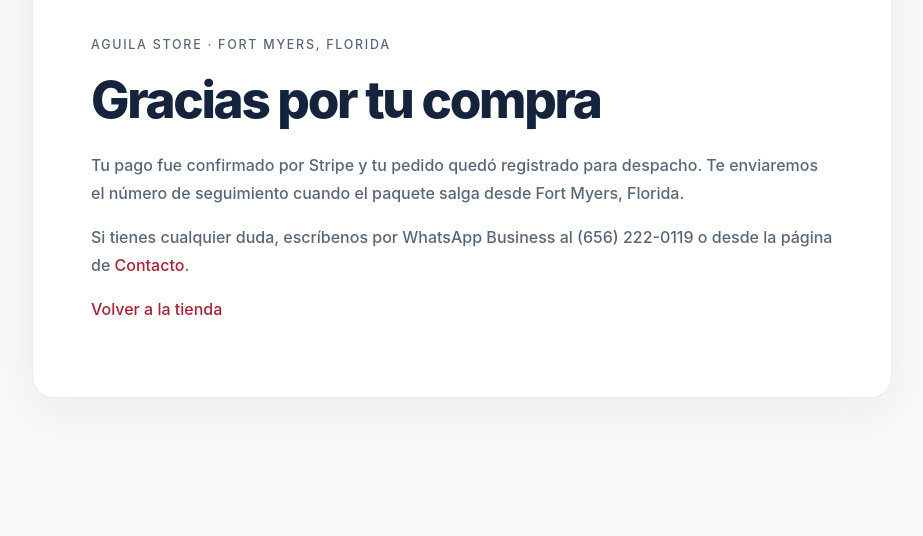
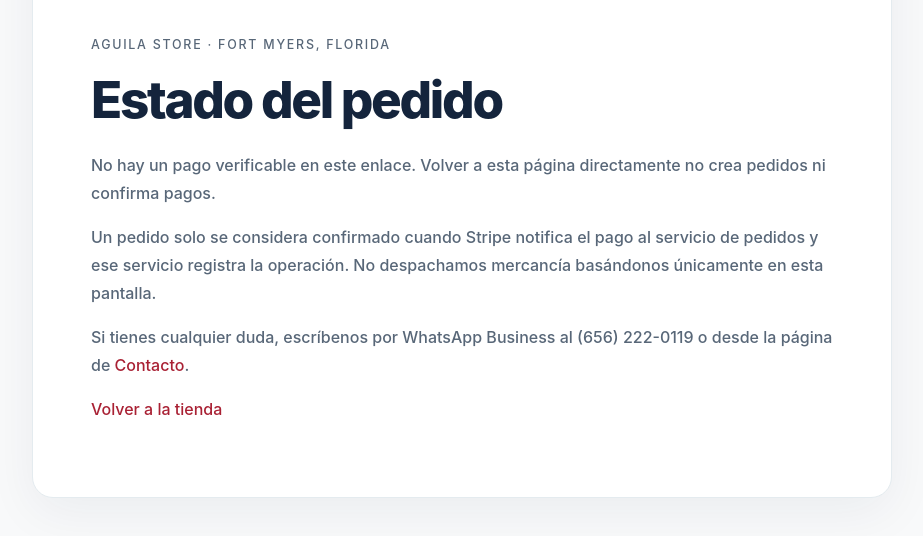
Before and after one commit to MichaelAguilaUSA/aguila-store, a website: page gracias.html in a window 1280 px wide. Shown: the part 160-696 px from the top of the page, without its empty margins (178-1101 px from the left). Drawn offline with Linux system fonts and the light colour scheme.

Commit message:
No afirmar pagos ni pedidos confirmados en una página pública sin verificación

```diff
--- a/gracias.html
+++ b/gracias.html
@@ -3,7 +3,7 @@
 <head>
   <meta charset="UTF-8">
   <meta name="viewport" content="width=device-width, initial-scale=1.0">
-  <title>Gracias por tu compra | Aguila Store</title>
+  <title>Estado del pedido | Aguila Store</title>
   <link rel="stylesheet" href="styles.css">
   <style>
     .policy-page { width: min(860px, calc(100% - 32px)); margin: 0 auto; padding: 42px 0 70px; }
@@ -19,10 +19,18 @@
       <span>Aguila Store</span>
     </a>
     <p class="eyebrow">Aguila Store · Fort Myers, Florida</p>
-    <h1>Gracias por tu compra</h1>
-    <p>Tu pago fue confirmado por Stripe y tu pedido quedó registrado para despacho. Te enviaremos el número de seguimiento cuando el paquete salga desde Fort Myers, Florida.</p>
+    <h1>Estado del pedido</h1>
+    <p id="orderStatus" role="status">Estamos revisando el resultado de tu compra. Esta página no confirma por sí sola que el pago se haya completado.</p>
+    <p>Un pedido solo se considera confirmado cuando Stripe notifica el pago al servicio de pedidos y ese servicio registra la operación. No despachamos mercancía basándonos únicamente en esta pantalla.</p>
     <p>Si tienes cualquier duda, escríbenos por WhatsApp Business al (656) 222-0119 o desde la página de <a href="contacto.html">Contacto</a>.</p>
     <p><a href="index.html">Volver a la tienda</a></p>
+    <script>
+      const session = new URLSearchParams(location.search).get("session_id");
+      const status = document.getElementById("orderStatus");
+      status.textContent = session && /^cs_(test|live)_[A-Za-z0-9]+$/.test(session)
+        ? "Has regresado desde la pantalla de pago. Tu pedido está pendiente de verificación: espera la confirmación de AGUILA STORE antes de considerarlo aceptado."
+        : "No hay un pago verificable en este enlace. Volver a esta página directamente no crea pedidos ni confirma pagos.";
+    </script>
   </main>
 </body>
 </html>
```
